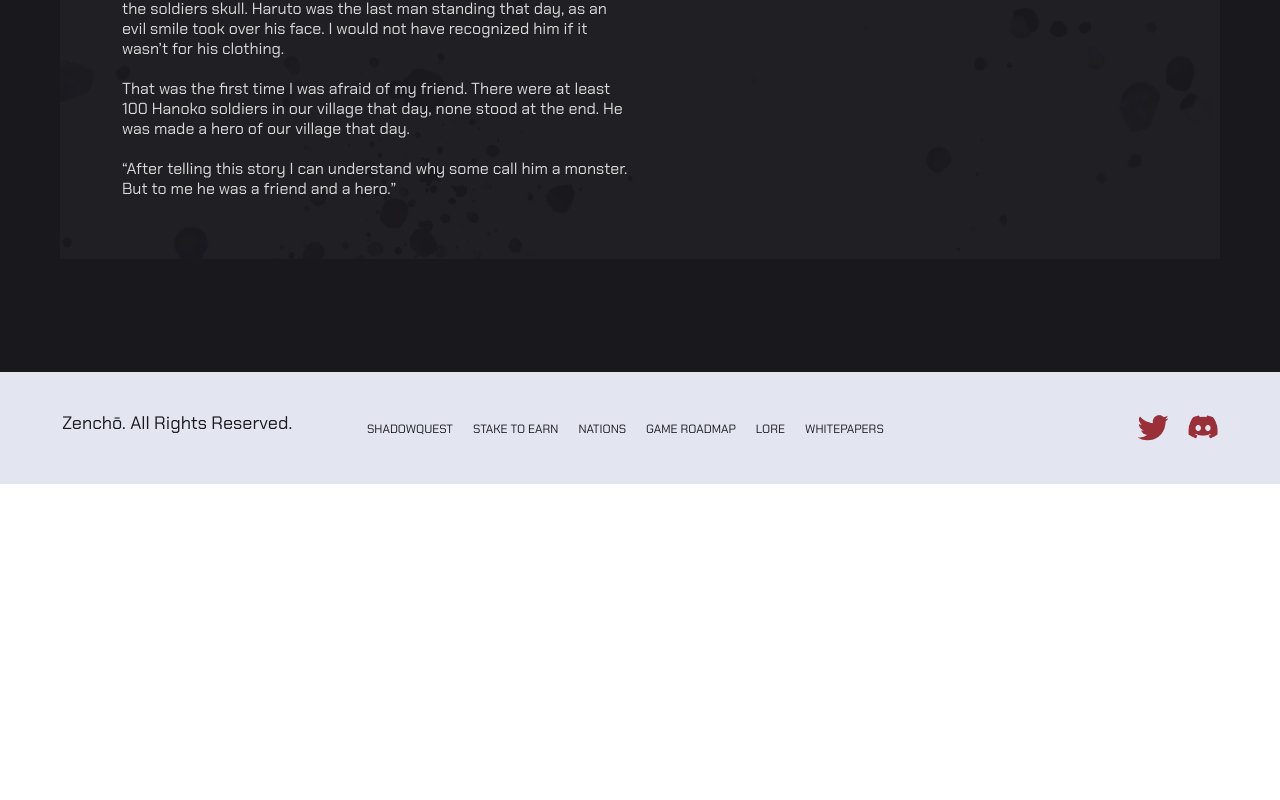
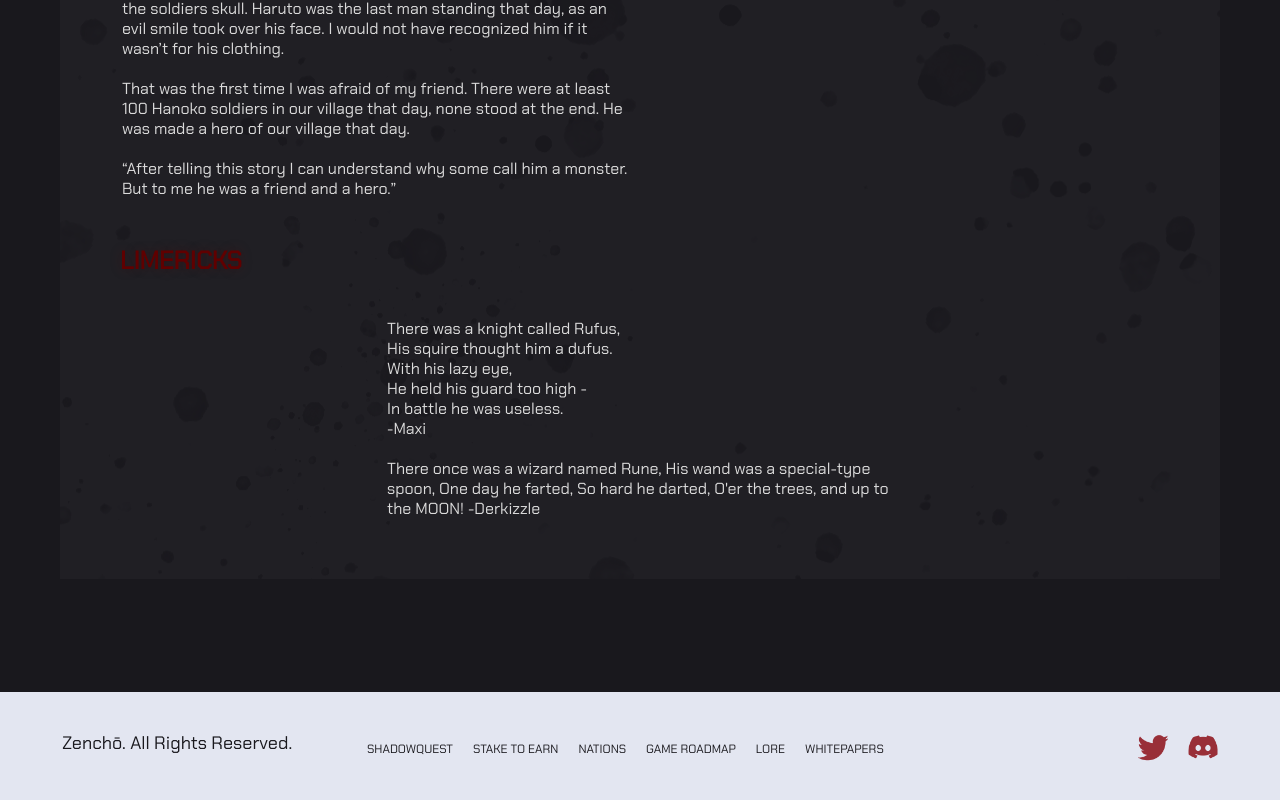
Before and after one commit to ibilalfaizz/shadow-quest, a Next.js app: page /lore in a window 1280 px wide. Shown: the part 6244-7044 px from the top of the page. Before the commit the page ends 6728 px from the top, so only its background shows below. Built offline with nearby package versions, Linux system fonts and the light colour scheme.

Commit message:
Update Archives.js
Added Limericks to Lore

```diff
--- a/Components/Others/Archives.js
+++ b/Components/Others/Archives.js
@@ -481,6 +481,36 @@ const Archives = () => {
                 </div>
               </div>
             </div>
+
+              <h1 className="gametheorykanji _20bottom">
+                <a href="#" className="link-3 dilema hide">
+                  LIMERICKS <br />
+                </a>
+              </h1>
+              <div className="split flex-v2">
+                <div className="row mt-3">
+                  <div className="col-md-6 col-sm-12 ">
+                    <p className="text-white-opacity-2 mb-40 max-width dilema font-16">
+                      There was a knight called Rufus,<br />
+                      His squire thought him a dufus.<br />
+                      With his lazy eye,<br />
+                      He held his guard too high -<br />
+                      In battle he was useless.<br />
+                        {"         -Maxi"}
+                      <br />
+                      <br />
+                       There once was a wizard named Rune,
+                       His wand was a special-type spoon,
+                       One day he farted,
+                       So hard he darted,
+                       O'er the trees, and up to the MOON!
+                        {"         -Derkizzle"}
+                      <br />
+                    </p>
+                  </div>
+                </div>
+              </div>
+
           </div>
         </div>
       </div>
```
